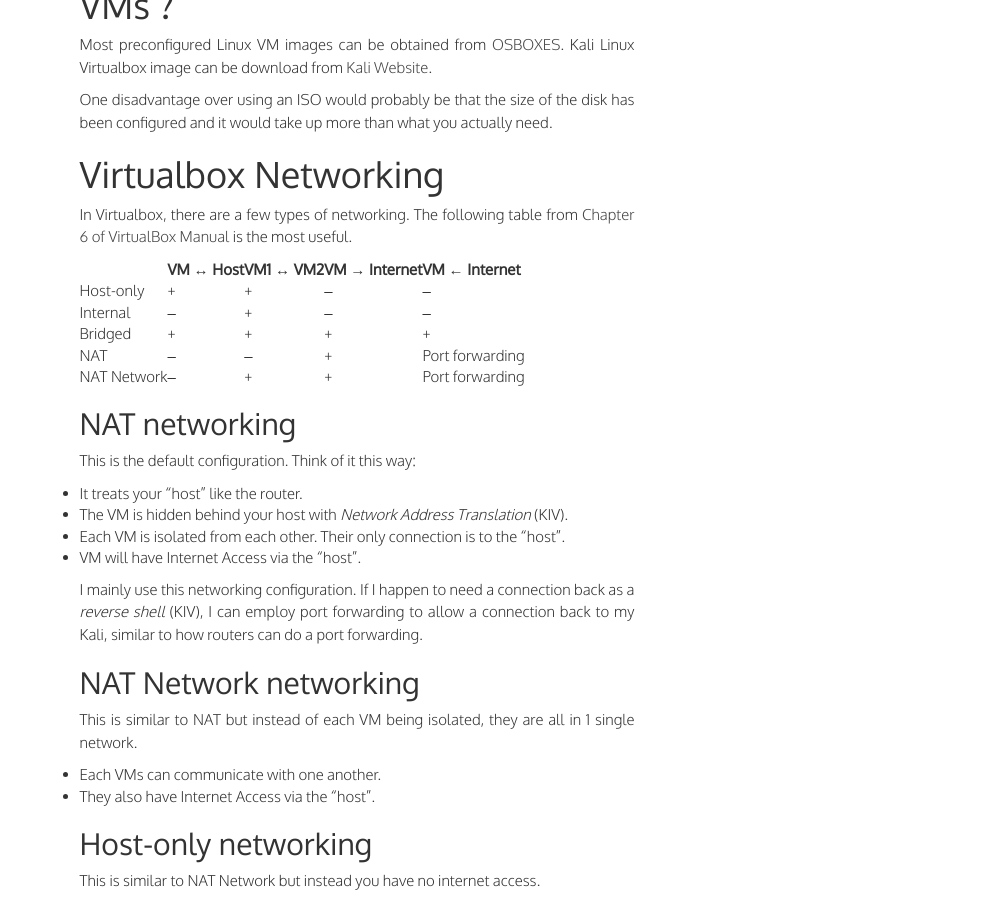
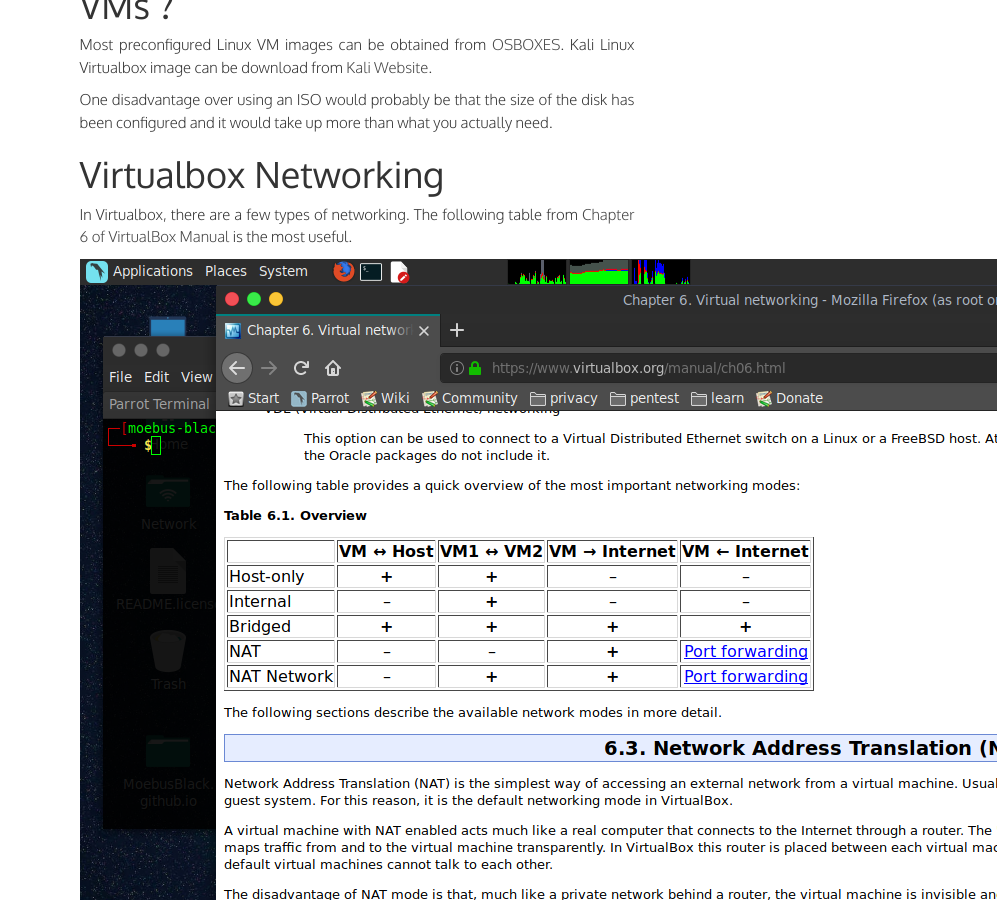
Before and after one commit to MoebusBlack/MoebusBlack.github.io, a Jekyll site: the page built from _posts/2017-12-23-VirtualLab.md, in a window 1280 px wide and 900 px high, scrolled down 846 px. Shown: the whole window, without its empty margins (283-1280 px from the left). Built offline with Jekyll 4.4.1, drawn with Linux system fonts in a browser that asks for light colours; our own code applies the rules of GitHub Pages for plain Markdown files.

Commit message:
Added image to Virtual Lab

```diff
--- a/_posts/2017-12-23-VirtualLab.md
+++ b/_posts/2017-12-23-VirtualLab.md
@@ -17,15 +17,7 @@ One disadvantage over using an ISO would probably be that the size of the disk h
 In Virtualbox, there are a few types of networking.
 The following table from [Chapter 6 of VirtualBox Manual] is the most useful.
 
-|-----------------+------------+-----------------+----------------+-----------------|
-|                 | VM ↔ Host  | VM1 ↔ VM2       | VM → Internet  | VM ← Internet   |
-|-----------------|------------|-----------------|----------------|-----------------|
-| Host-only       |	+          | +               | –              | –               |
-| Internal        |	–          | +               | –              | –               |
-| Bridged         |	+          | +               | +              | +               |
-| NAT	          | –          | –               | +              | Port forwarding |
-| NAT Network	  | –          | +               | +              | Port forwarding |
-|-----------------+------------+-----------------+----------------+-----------------|
+![Vbox Table]
 
 ## NAT networking
 This is the default configuration.
@@ -67,3 +59,4 @@ In short, DHCP server is the server that assigns IP address dynamically to compu
 [Virtual Box]:https://www.virtualbox.org/wiki/Downloads
 [kali Website]:https://www.offensive-security.com/kali-linux-vmware-virtualbox-image-download/
 [Chapter 6 of VirtualBox Manual]:https://www.virtualbox.org/manual/ch06.html
+[Vbox Table]:{{ '/assets/VboxTable.png' | absolute_url }}
```
Also changed, not shown: assets/VboxTable.png (added).
